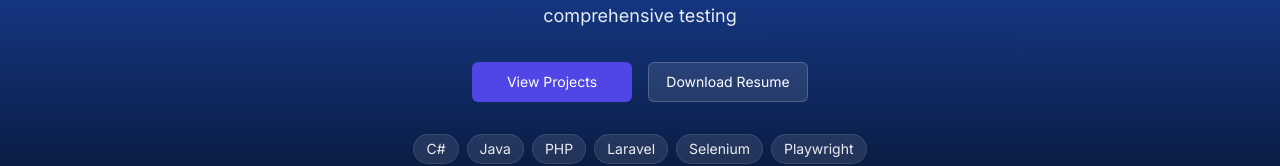
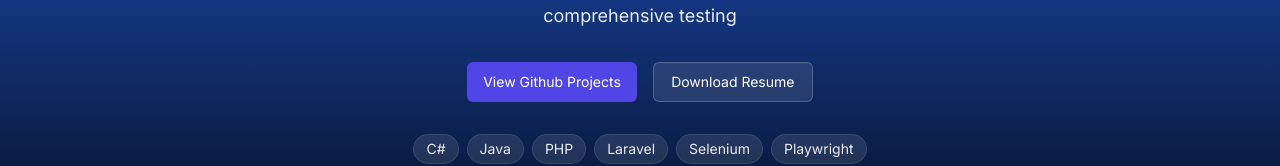
Before and after one commit to naldmach/donald-beqa-portfolio-v2, a React (Vite) app: page / in a window 1280 px wide. Shown: the part 356-522 px from the top of the page. Built offline with nearby package versions, Linux system fonts and the light colour scheme.

Commit message:
Update HomePage.tsx

```diff
--- a/src/pages/HomePage.tsx
+++ b/src/pages/HomePage.tsx
@@ -174,7 +174,7 @@ export default function HomePage() {
                 target="_blank"
                 rel="noreferrer"
               >
-                <Button className="min-w-[160px]">View Projects</Button>
+                <Button className="min-w-[160px]">View Github Projects</Button>
               </a>
               <a
                 href="https://drive.google.com/file/d/1qJ9MYOw-s8r4T62RrEUdOx0H8TCHZz6G/view?usp=sharing"
```
